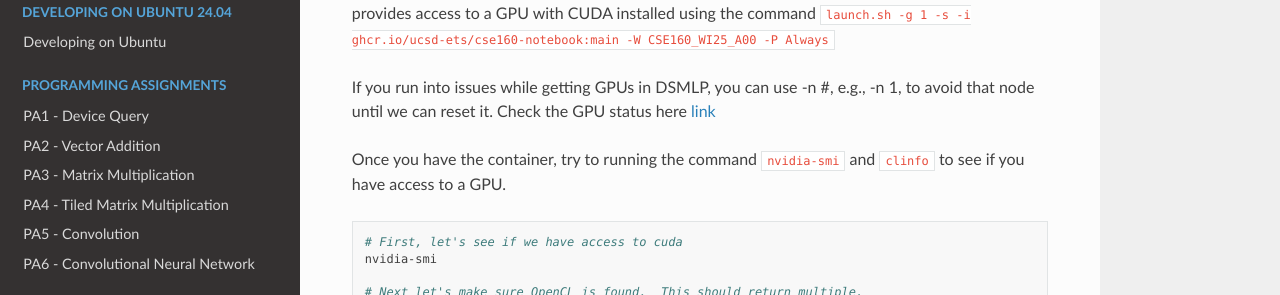
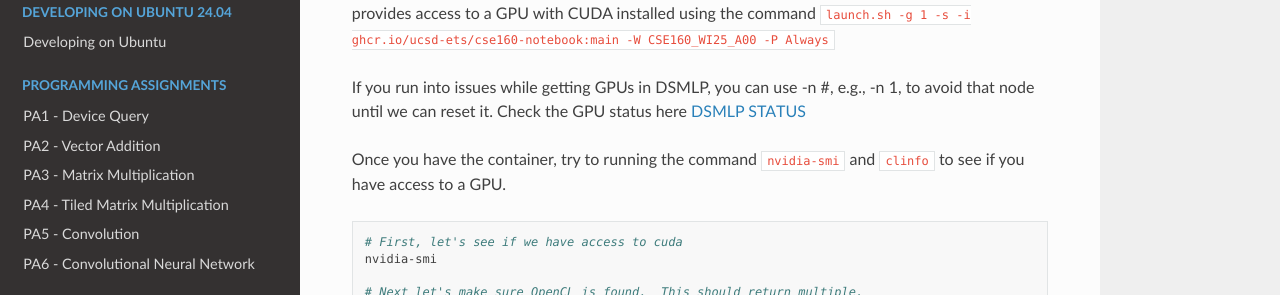
Before and after one commit to KastnerRG/cse160-docs, a Sphinx documentation site: the page built from docs/source/DSMLP.rst, in a window 1280 px wide and 900 px high. Shown: the part 455-750 px from the top of the window. Built offline with Sphinx 7.4.7 and the Read the Docs theme 3.1.0, drawn with Linux system fonts in a browser that asks for light colours; formulas are drawn with MathJax 3.

Commit message:
add: dsmlp gpu issue

```diff
--- a/docs/source/DSMLP.rst
+++ b/docs/source/DSMLP.rst
@@ -13,8 +13,9 @@
 DSMLP uses containers to set up its software environment. You must create a container that provides access to a GPU with CUDA installed using the command :code:`launch.sh -g 1 -s -i ghcr.io/ucsd-ets/cse160-notebook:main -W CSE160_WI25_A00 -P Always`
 
 .. note::
+
 If you run into issues while getting GPUs in DSMLP, you can use -n #, e.g., -n 1, to avoid that node until we can reset it.
-Check the GPU status here `link <https://datahub.ucsd.edu/hub/status>`_
+Check the GPU status here `DSMLP STATUS <https://datahub.ucsd.edu/hub/status>`_
 
 Once you have the container, try to running the command :code:`nvidia-smi` and :code:`clinfo` to see if you have access to a GPU.
 
```
